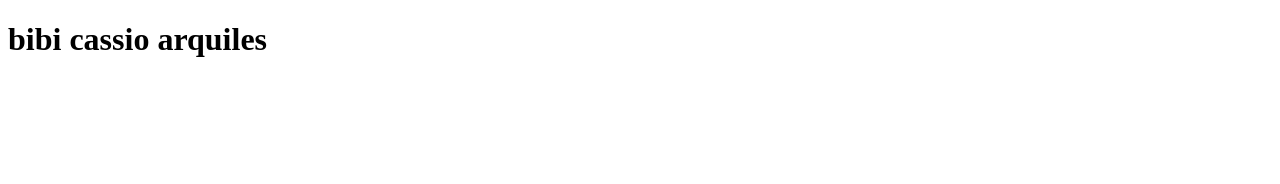
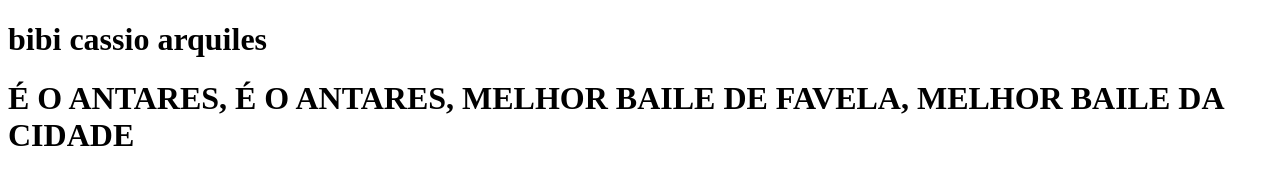
Before and after one commit to goldenBolado/ttr, a plain HTML site: page index.html in a window 1280 px wide. Drawn offline with Linux system fonts and the light colour scheme.

Commit message:
Update index.html

```diff
--- a/index.html
+++ b/index.html
@@ -8,5 +8,6 @@
 </head>
 <body>
     <h1>bibi cassio arquiles</h1>
+    <h1>É O ANTARES, É O ANTARES, MELHOR BAILE DE FAVELA, MELHOR BAILE DA CIDADE</h1>
 </body>
 </html>
```
